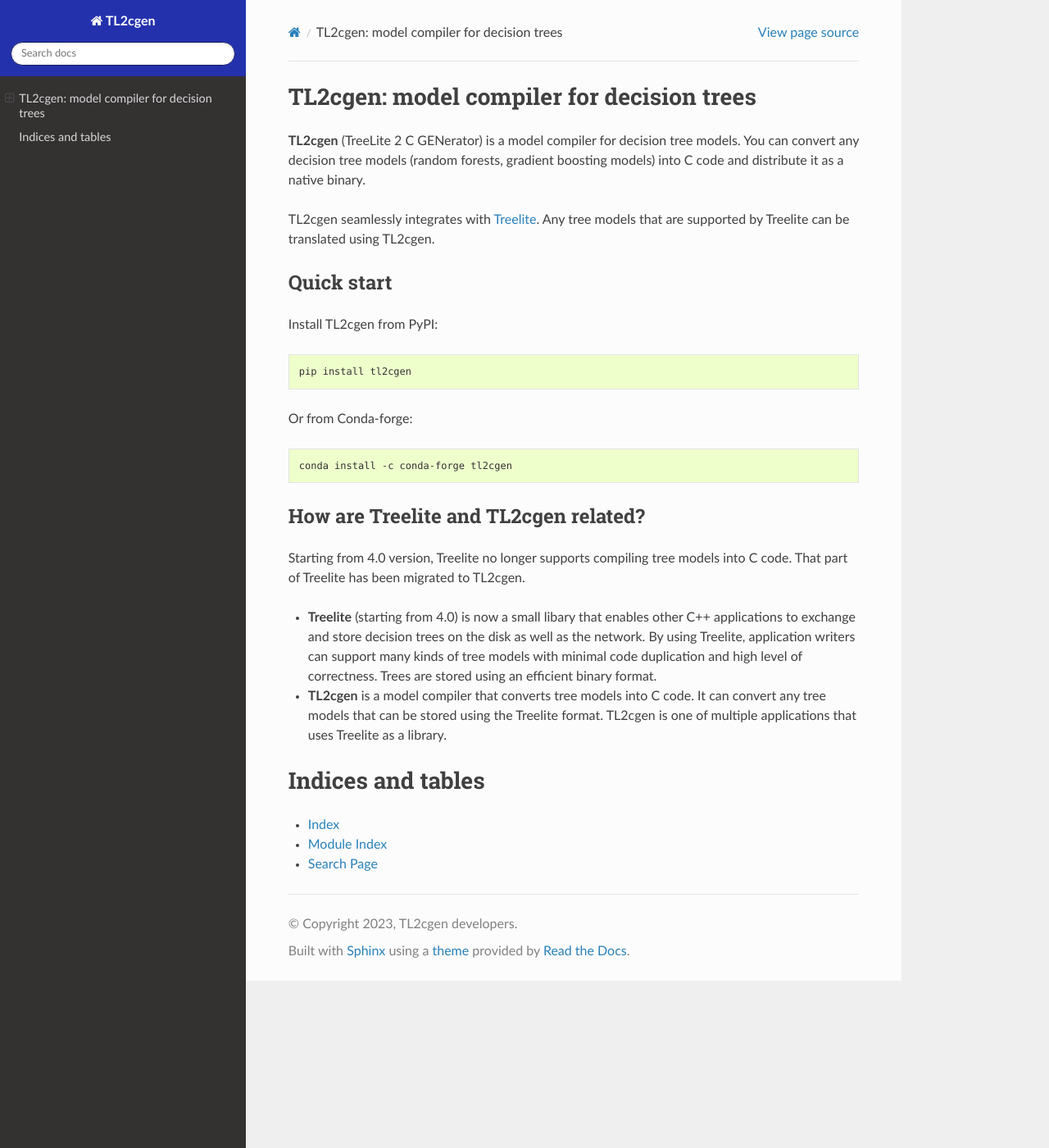
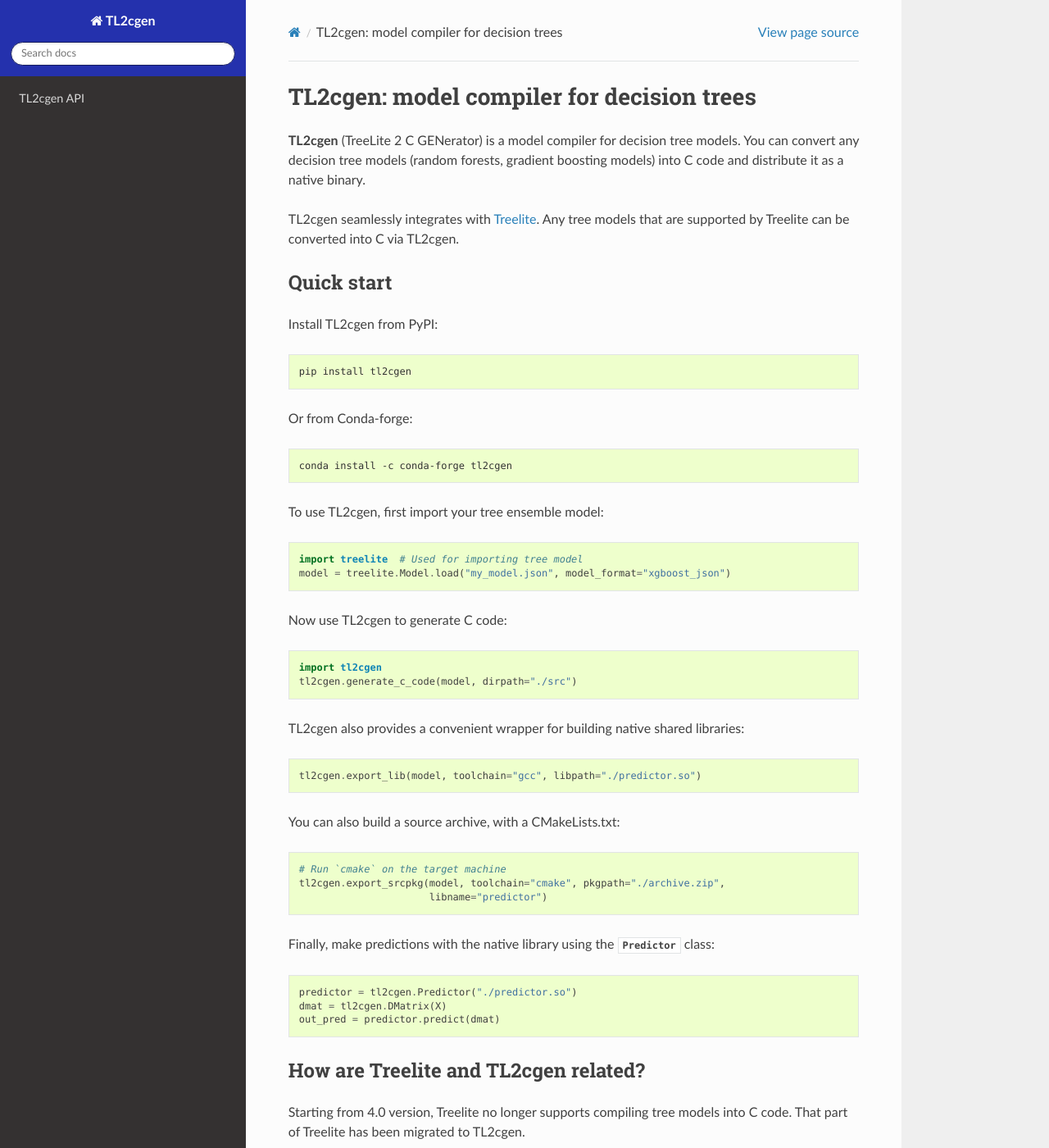
Before and after one commit to dmlc/tl2cgen, a Sphinx documentation site: the page built from docs/index.rst, in a window 1280 px wide and 1400 px high. Shown: the whole window at 82% size. Built offline with Sphinx 7.4.7 and the Read the Docs theme 2.0.0, drawn with Linux system fonts in a browser that asks for light colours; the version number could not be read and is left out; some of the changed text lies outside the part shown.

```diff
--- a/docs/_static/css/custom.css
+++ b/docs/_static/css/custom.css
@@ -11,3 +11,7 @@
 div.wy-side-nav-search {
   background-color: #2431ad;
 }
+
+.wy-table-responsive table td,.wy-table-responsive table th {
+    white-space: normal;
+}
--- a/docs/index.rst
+++ b/docs/index.rst
@@ -1,3 +1,4 @@
+==========================================
 TL2cgen: model compiler for decision trees
 ==========================================
 
@@ -6,11 +7,11 @@ You can convert any decision tree models
 (random forests, gradient boosting models) into C code and distribute it as a native binary.
 
 TL2cgen seamlessly integrates with `Treelite <https://treelite.readthedocs.io/en/latest>`_.
-Any tree models that are supported by Treelite can be translated using TL2cgen.
+Any tree models that are supported by Treelite can be converted into C via TL2cgen.
 
-***********
 Quick start
-***********
+===========
+
 Install TL2cgen from PyPI:
 
 .. code-block:: console
@@ -23,9 +24,46 @@ Or from Conda-forge:
 
    conda install -c conda-forge tl2cgen
 
-*************************************
+To use TL2cgen, first import your tree ensemble model:
+
+.. code-block:: python
+
+  import treelite  # Used for importing tree model
+  model = treelite.Model.load("my_model.json", model_format="xgboost_json")
+
+Now use TL2cgen to generate C code:
+
+.. code-block:: python
+
+  import tl2cgen
+  tl2cgen.generate_c_code(model, dirpath="./src")
+
+TL2cgen also provides a convenient wrapper for building native shared libraries:
+
+.. code-block:: python
+
+  tl2cgen.export_lib(model, toolchain="gcc", libpath="./predictor.so")
+
+You can also build a source archive, with a CMakeLists.txt:
+
+.. code-block:: python
+
+  # Run `cmake` on the target machine
+  tl2cgen.export_srcpkg(model, toolchain="cmake", pkgpath="./archive.zip",
+                        libname="predictor")
+
+Finally, make predictions with the native library using the :py:class:`~tl2cgen.Predictor`
+class:
+
+.. code-block:: python
+
+   predictor = tl2cgen.Predictor("./predictor.so")
+   dmat = tl2cgen.DMatrix(X)
+   out_pred = predictor.predict(dmat)
+
 How are Treelite and TL2cgen related?
-*************************************
+=====================================
+
 Starting from 4.0 version, Treelite no longer supports compiling tree models into
 C code. That part of Treelite has been migrated to TL2cgen.
 
@@ -38,8 +76,18 @@ C code. That part of Treelite has been migrated to TL2cgen.
   It can convert any tree models that can be stored using the Treelite format.
   TL2cgen is one of multiple applications that uses Treelite as a library.
 
-Indices and tables
-==================
+
+Contents
+========
+
+.. toctree::
+  :maxdepth: 2
+  :titlesonly:
+
+  api
+
+Indices
+=======
 
 * :ref:`genindex`
 * :ref:`modindex`
--- a/docs/requirements.txt
+++ b/docs/requirements.txt
@@ -10,3 +10,5 @@ numpy
 scipy
 sphinx-gallery
 pandas
+treelite>=3.3,<4
+treelite_runtime>=3.3,<4
```
Also changed, not shown: docs/api.rst (added, +9 -0 lines), 4 other files.
